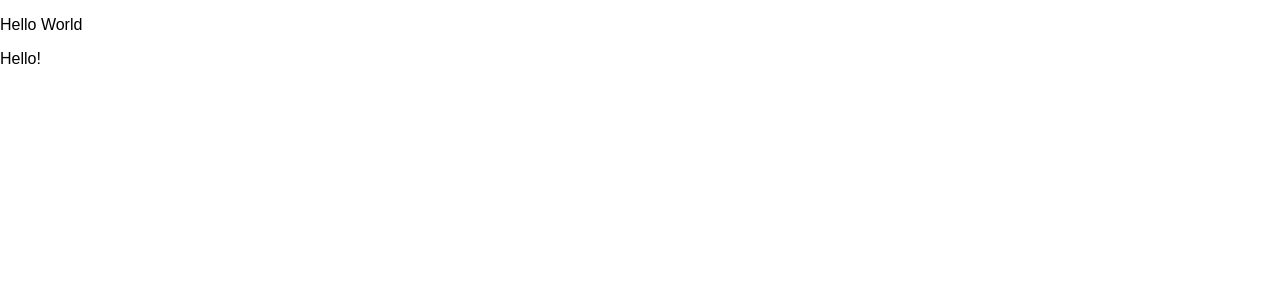
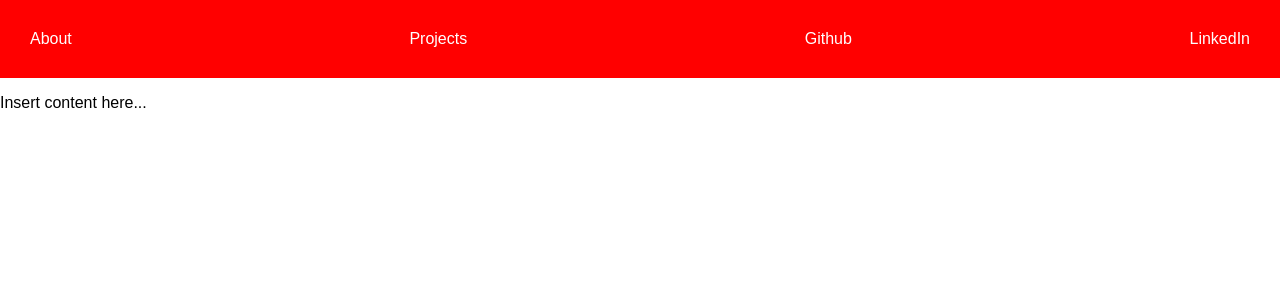
Before and after one commit to jsullivan5/portfolio, a React (Create React App) app: page / in a window 1280 px wide. Shown: the top 300 px of the page. Built offline with nearby package versions, Linux system fonts and the light colour scheme.

Commit message:
Add css and links to header

```diff
--- a/src/components/App.js
+++ b/src/components/App.js
@@ -5,8 +5,8 @@ class App extends Component {
   render() {
     return (
       <div className="App">
-        <p>Hello World</p>
         <Header />
+        <p>Insert content here...</p>
       </div>
     );
   }
--- a/src/components/Header.js
+++ b/src/components/Header.js
@@ -1,9 +1,13 @@
 import React from 'react';
+import '../styles/header.css';
 
 const Header = () => (
-  <div>
-    <p>Hello!</p>
-  </div>
+  <header>
+    <a href="https://www.google.com">About</a>
+    <a href="https://www.google.com">Projects</a>
+    <a href="https://www.google.com">Github</a>
+    <a href="https://www.google.com">LinkedIn</a>
+  </header>
 );
 
 export default Header;
--- /dev/null
+++ b/src/styles/header.css
@@ -0,0 +1,12 @@
+header {
+  background-color: red;
+  display: flex;
+  justify-content: space-between;
+  align-items: center;
+  padding: 30px;
+}
+
+a {
+  text-decoration: none;
+  color: #FFF;
+}
```
